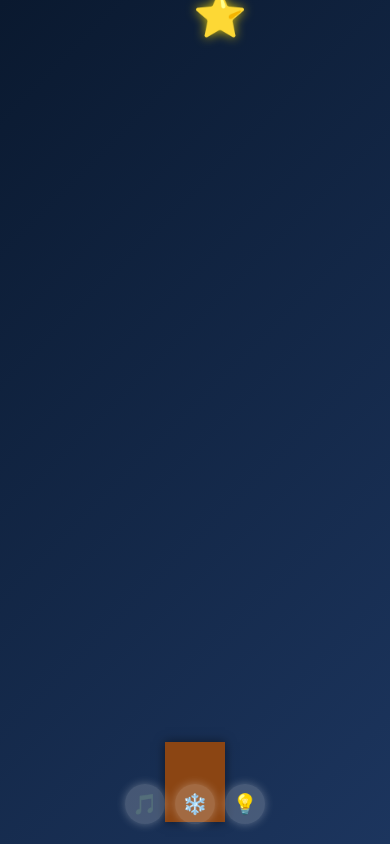
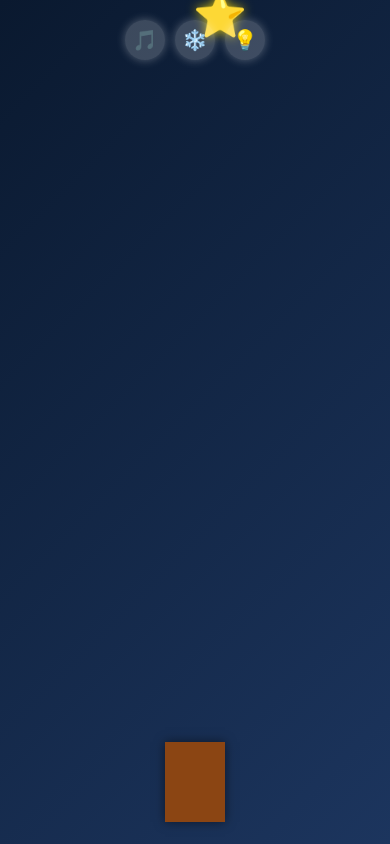
Before and after one commit to jonlee012/musical-christmas-tree-, a website with bundled scripts: page src/index.html in a window 390 px wide. Built offline with nearby package versions, Linux system fonts and the light colour scheme; files whose address does not match are found by name.

Commit message:
Update main.css
reformatted

```diff
--- a/src/styles/main.css
+++ b/src/styles/main.css
@@ -2,8 +2,7 @@
 body {
   margin: 0;
   padding: 0;
- background: linear-gradient(135deg, #0a192f, #1c355e); /* Gradient background for
-depth */
+  background: linear-gradient(135deg, #0a192f, #1c355e); /* Gradient background for depth */
   min-height: 100vh;
   display: flex;
   justify-content: center;
@@ -11,6 +10,7 @@ depth */
   font-family: 'Arial', sans-serif;
   color: #ffffff; /* Ensure text is visible on dark background */
 }
+
 /* Main scene container */
 .scene {
   position: relative;
@@ -21,6 +21,7 @@ depth */
   justify-content: center;
   align-items: center;
 }
+
 /* Controls panel */
 .controls {
   position: fixed;
@@ -31,6 +32,7 @@ depth */
   flex-direction: column; /* Align buttons vertically */
   gap: 10px; /* Space between buttons */
 }
+
 /* Control buttons */
 .controls button {
   background: rgba(255, 255, 255, 0.2); /* Subtle transparent button background */
@@ -44,21 +46,23 @@ cursor: pointer;
   box-shadow: 0 0 10px rgba(255, 255, 255, 0.3); /* Glow effect for visibility */
   transition: all 0.3s ease;
 }
+
 /* Hover effect for control buttons */
 .controls button:hover {
   background: rgba(255, 255, 255, 0.3);
   transform: scale(1.1); /* Slight enlargement */
   box-shadow: 0 0 15px rgba(255, 255, 255, 0.5); /* Stronger glow */
 }
+
 /* Responsive design for smaller screens */
 @media (max-width: 768px) {
   .controls {
     flex-direction: row; /* Align buttons horizontally */
- top: auto;
     bottom: 20px; /* Move controls to the bottom */
     right: 50%;
     transform: translateX(50%);
   }
+
   .controls button {
     width: 40px;
     height: 40px;
```
Lines whose indentation alone changed are shown as unchanged.
